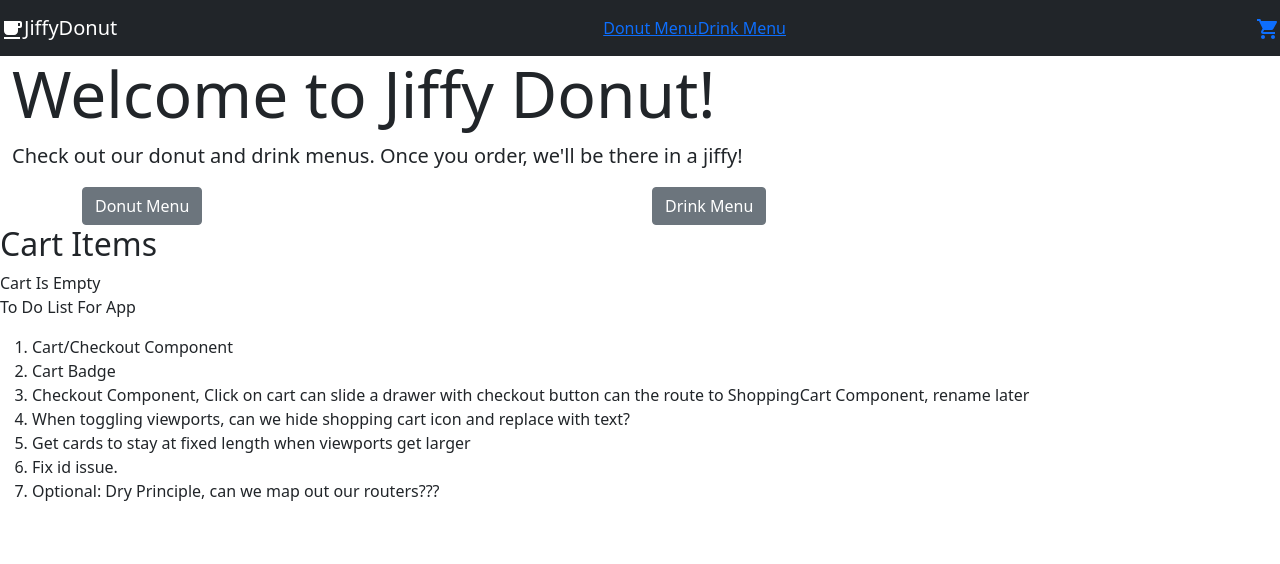
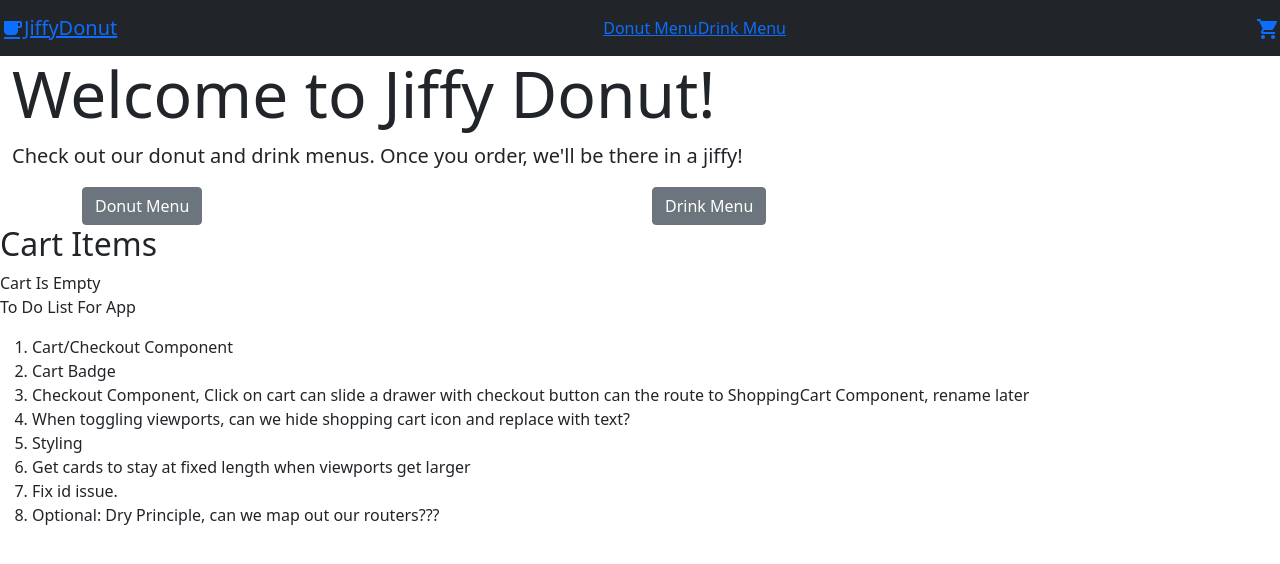
Before and after one commit to ncarlson55/donut-app, a React (Create React App) app: page /home in a window 1280 px wide. Shown: the top 564 px of the page. Built offline with nearby package versions, Linux system fonts and the light colour scheme.

Commit message:
NavLink for Router added to Navbar Brand

```diff
--- a/src/component/MainComponent.js
+++ b/src/component/MainComponent.js
@@ -43,6 +43,7 @@ function Main(props) {
           When toggling viewports, can we hide shopping cart icon and replace
           with text?
         </li>
+        <li>Styling</li>
         <li>Get cards to stay at fixed length when viewports get larger</li>
         <li>Fix id issue.</li>
         <li>Optional: Dry Principle, can we map out our routers???</li>
--- a/src/component/Navbar/NavbarComponent.js
+++ b/src/component/Navbar/NavbarComponent.js
@@ -21,9 +21,11 @@ const NavBar = () => {
   return (
     <div>
       <Navbar color="dark" dark expand="md">
-        <NavbarBrand href="/home">
-          <FreeBreakfastIcon />
-          JiffyDonut
+        <NavbarBrand>
+          <NavLink to="/home">
+            <FreeBreakfastIcon />
+            JiffyDonut
+          </NavLink>
         </NavbarBrand>
         <NavbarToggler onClick={toggle} />
         <Collapse isOpen={isOpen} navbar>
```
